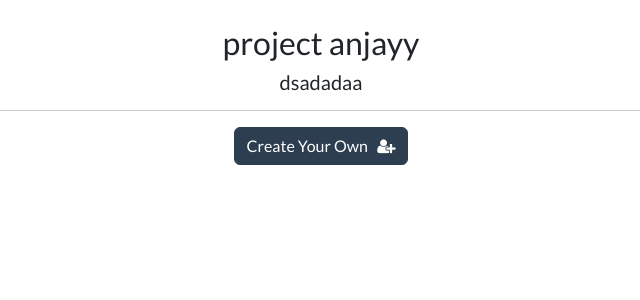
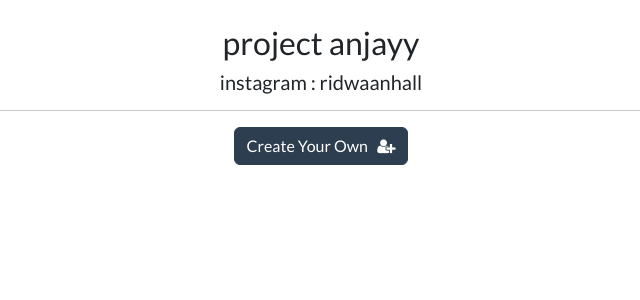
Before and after one commit to ridwaanhall/CRUD-mastery-with-Django, a Django app: page / in a window 1280 px wide. Shown: the part 72-372 px from the top of the page, without its empty margins (319-959 px from the left). Run offline with Django 4.2, Linux system fonts and the light colour scheme; some libraries are stand-ins or nearby versions.

Commit message:
add instagram

```diff
--- a/crm/webapp/templates/webapp/index.html
+++ b/crm/webapp/templates/webapp/index.html
@@ -5,7 +5,7 @@
 <body>
     <div class="text-center">
         <h3>project anjayy</h3>
-        <h5>dsadadaa</h5>
+        <h5>instagram : ridwaanhall</h5>
         <hr>
         <a class="btn btn-primary" type="button" href="{% url 'register' %}">Create Your Own &nbsp; <i class="fa fa-user-plus" aria-hidden="true"></i></a>
 
```
